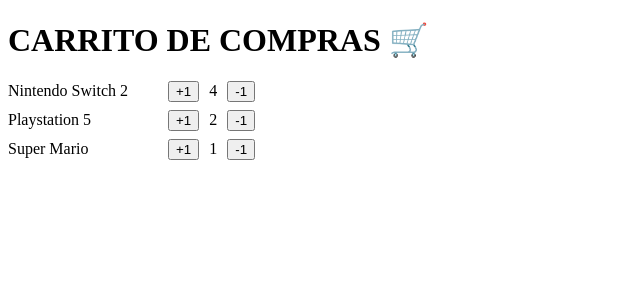
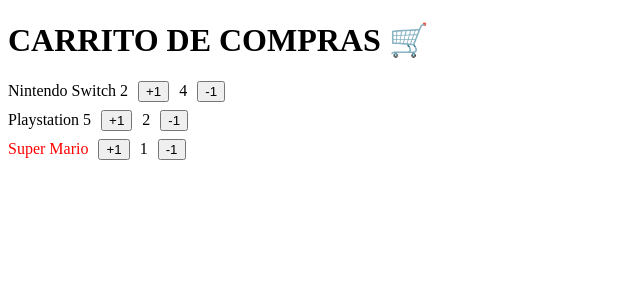
Before and after one commit to alvinoDev/react, a React (Vite) app in the folder 02-first-steps/: page / in a window 1280 px wide. Shown: the top 300 px of the page, without its empty margins (0-640 px from the left). Built offline with nearby package versions, Linux system fonts and the light colour scheme.

Commit message:
feat: Archivos de CSS

```diff
--- /dev/null
+++ b/02-first-steps/src/shopping-cart/ItemCounter.css
@@ -0,0 +1,10 @@
+.item-row {
+    display: flex;
+    align-items: center;
+    gap: 10px;
+    margin-bottom: 8px;
+}
+
+.item-text {
+    width: 150px,
+}
--- a/02-first-steps/src/shopping-cart/ItemCounter.tsx
+++ b/02-first-steps/src/shopping-cart/ItemCounter.tsx
@@ -1,4 +1,6 @@
 import { useState } from "react";
+
+import "./ItemCounter.css";
 
 interface Props {
   name: string;
@@ -19,15 +21,15 @@
 
   return (
     <>
-      <section
-        style={{
-          display: "flex",
-          alignItems: "center",
-          gap: 10,
-          marginBottom: 8,
-        }}
-      >
-        <span style={{ width: 150 }}>{name}</span>
+      <section className="item-row">
+        <span
+          className="item-text"
+          style={{
+            color: count === 1 ? "red" : "black",
+          }}
+        >
+          {name}
+        </span>
         <button onClick={handleAdd}> +1 </button>
         <span>{count}</span>
         <button onClick={handleSubtract}> -1 </button>
```
